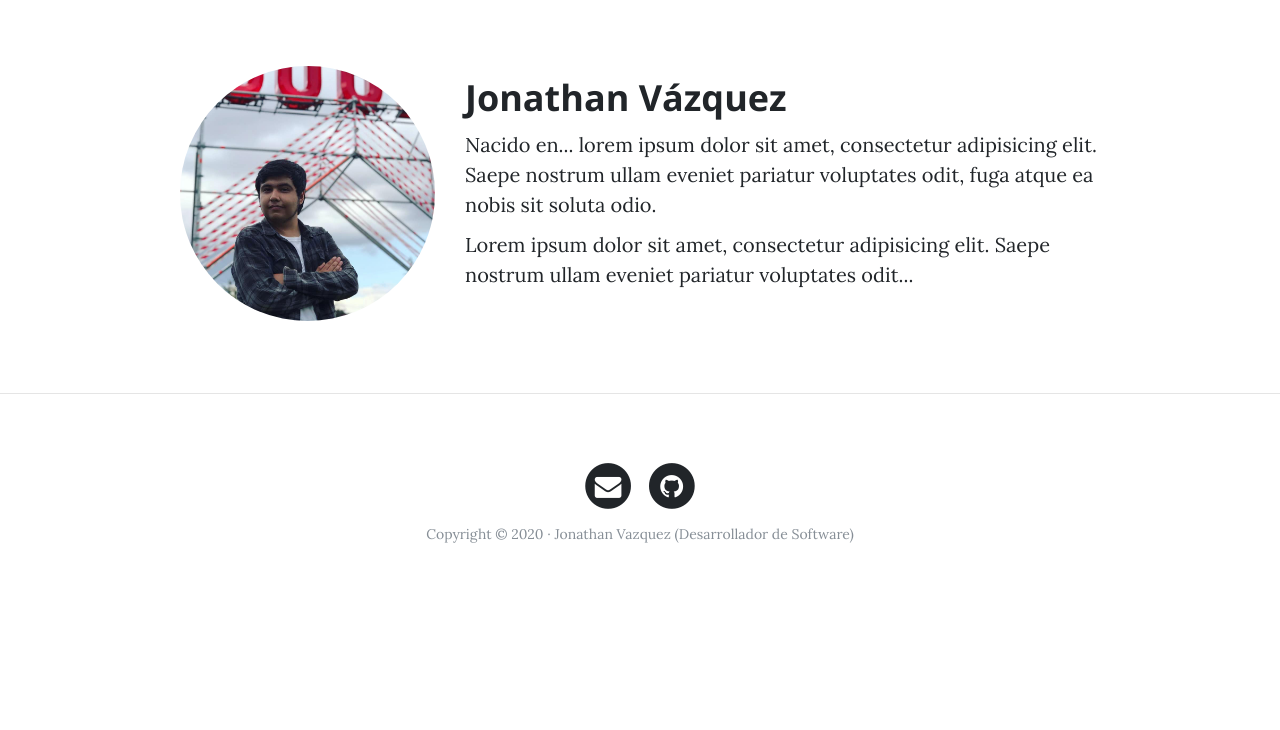
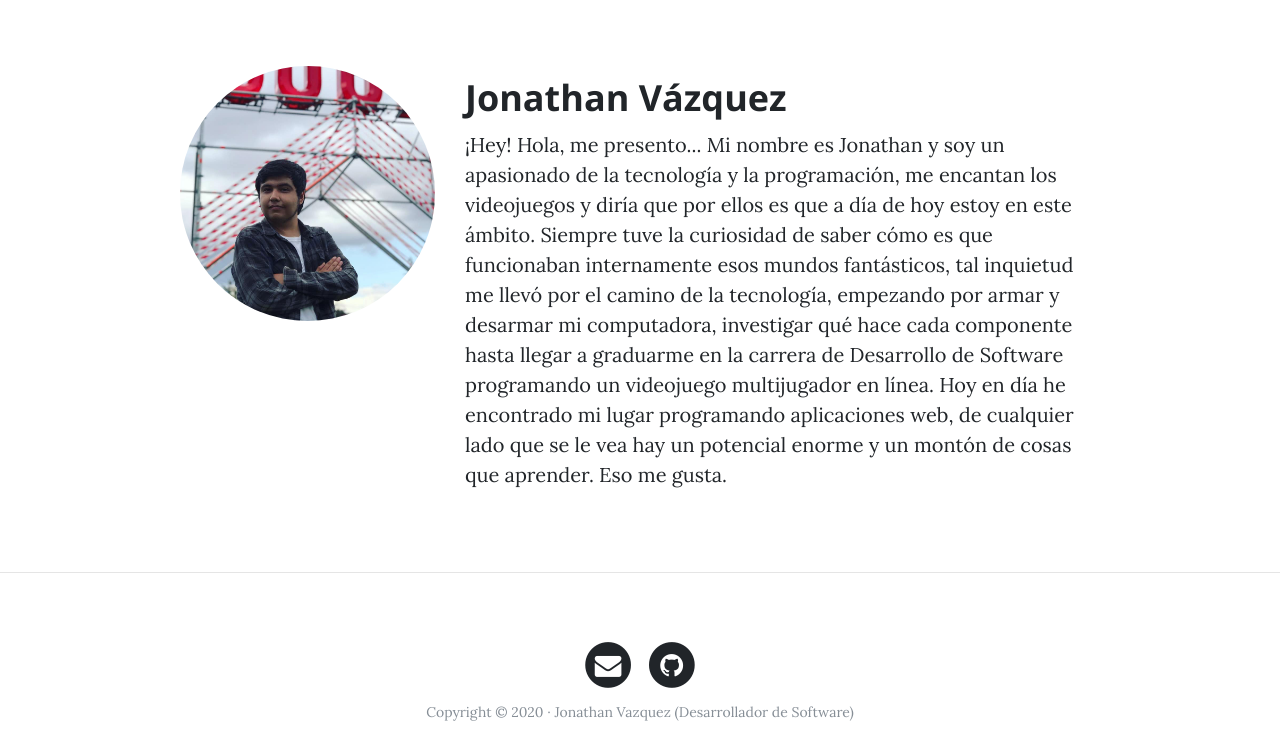
Before and after one commit to Zokler/Portafolio-Django, a Django app: page /about-me/ in a window 1280 px wide. Shown: the part 536-1266 px from the top of the page. Before the commit the page ends 1079 px from the top, so only its background shows below. Run offline with Django 3.2, Linux system fonts and the light colour scheme; some libraries are stand-ins or nearby versions.

Commit message:
about
Descripcion del acerca de mí terminado, listo para enviar a producción

```diff
--- a/webpersonal/core/templates/core/about.html
+++ b/webpersonal/core/templates/core/about.html
@@ -18,8 +18,9 @@
     </div>
     <div class="col-lg-7 col-md-8">
         <h2 class="section-heading">Jonathan Vázquez</h2>
-        <p>Nacido en... lorem ipsum dolor sit amet, consectetur adipisicing elit. Saepe nostrum ullam eveniet pariatur voluptates odit, fuga atque ea nobis sit soluta odio.</p>
-        <p>Lorem ipsum dolor sit amet, consectetur adipisicing elit. Saepe nostrum ullam eveniet pariatur voluptates odit...</p>
+        <p>¡Hey! Hola, me presento... Mi nombre es Jonathan y soy un apasionado de la tecnología y la programación, me encantan los videojuegos y diría que por ellos es que a día de hoy estoy en este ámbito. Siempre tuve la curiosidad de saber cómo es que funcionaban internamente esos mundos fantásticos, tal inquietud me llevó por el camino de la tecnología, empezando por armar y desarmar mi computadora, investigar qué hace cada componente hasta llegar a graduarme en la carrera de Desarrollo de Software programando un videojuego multijugador en línea. Hoy en día he encontrado mi lugar programando aplicaciones web, de cualquier lado que se le vea hay un potencial enorme y un montón de cosas que aprender. Eso me gusta.
+        </p>
+
     </div>
 </div>
 {% endblock %}
```
Also changed, not shown: webpersonal/portfolio/migrations/0003_auto_20200611_1838.py (added).
